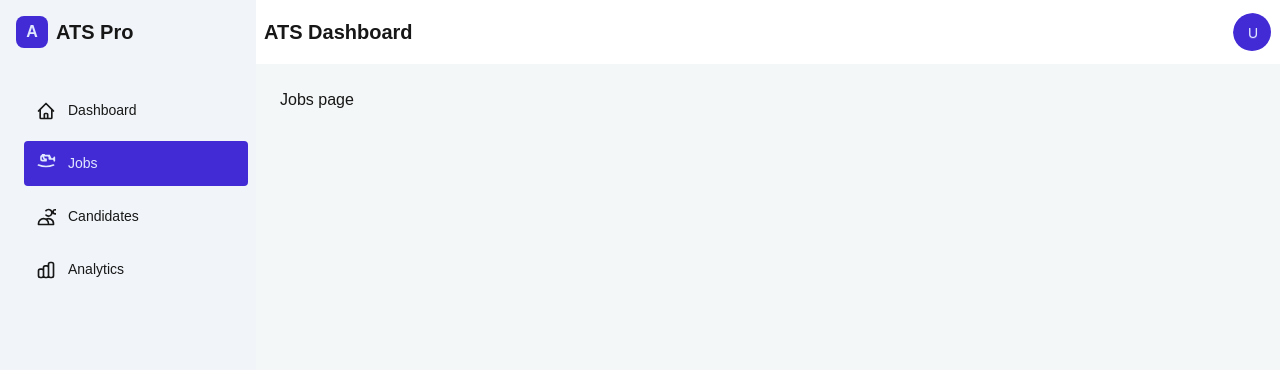
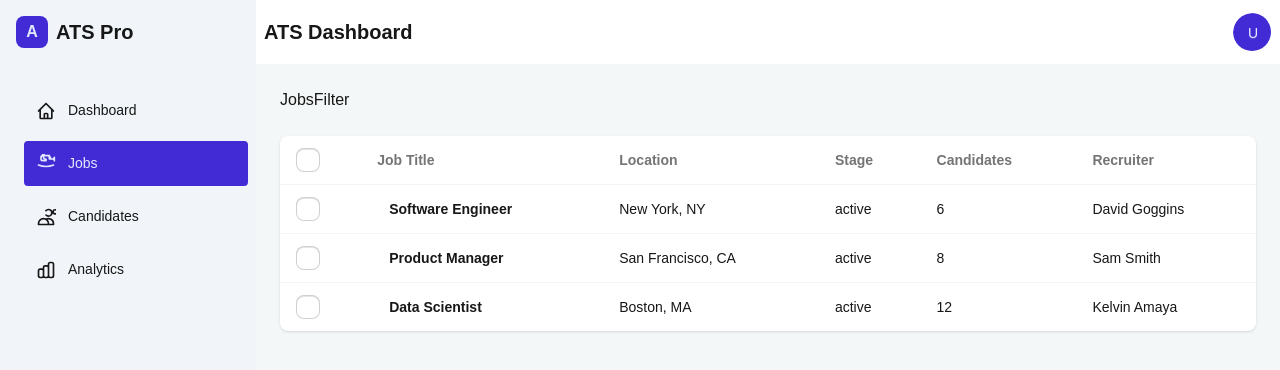
Before and after one commit to VictorDevLab/ats-client, a Next.js app: page /jobs in a window 1280 px wide. Shown: the top 370 px of the page. Built offline with nearby package versions, Linux system fonts and the light colour scheme.

Commit message:
implement jobs table

```diff
--- /dev/null
+++ b/app/jobs/components/JobsFilter.tsx
@@ -0,0 +1,7 @@
+function JobsFilter() {
+  return (
+    <div>JobsFilter</div>
+  )
+}
+
+export default JobsFilter
--- /dev/null
+++ b/app/jobs/components/JobsTable.tsx
@@ -0,0 +1,64 @@
+type Job = {
+  id: number;
+  title: string;
+  recruiter: string;
+  location: string;
+  stage: string;
+  candidates: number;
+};
+type Props = {
+  jobs: Job[];
+};
+function JobsTable({ jobs }: Props) {
+  return (
+    <div>
+      {" "}
+      <div className="card mt-6 bg-base-100 shadow-sm">
+        <div className="overflow-x-auto">
+          <table className="table">
+            <thead>
+              <tr>
+                <th>
+                  <label>
+                    <input type="checkbox" className="checkbox" />
+                  </label>
+                </th>
+                <th>Job Title</th>
+                <th>Location</th>
+                <th>Stage</th>
+                <th>Candidates</th>
+                <th>Recruiter</th>
+              </tr>
+            </thead>
+            <tbody>
+              {jobs.map((job) => (
+                <tr key={job.id}>
+                  <th>
+                    <label>
+                      <input type="checkbox" className="checkbox" />
+                    </label>
+                  </th>
+                  <td>
+                    <div className="flex items-center gap-3">
+                      <div className="avatar">
+                      </div>
+                      <div>
+                        <div className="font-bold">{job.title}</div>
+                      </div>
+                    </div>
+                  </td>
+                  <td>{job.location}</td>
+                  <td>{job.stage}</td>
+                  <td>{job.candidates}</td>
+                  <td>{job.recruiter}</td>
+                </tr>
+              ))}
+            </tbody>
+          </table>
+        </div>
+      </div>
+    </div>
+  );
+}
+
+export default JobsTable;
--- a/app/jobs/page.tsx
+++ b/app/jobs/page.tsx
@@ -1,6 +1,17 @@
+import JobsFilter from "./components/JobsFilter"
+import JobsTable from "./components/JobsTable"
+
 function page() {
+  const jobs = [
+    {id: 1, title: "Software Engineer", recruiter: "David Goggins", location: "New York, NY", stage:  "active", candidates: 6},
+    { id: 2, title: "Product Manager", recruiter: "Sam Smith", location: "San Francisco, CA", stage:  "active", candidates: 8},
+    { id: 3, title: "Data Scientist", recruiter: "Kelvin Amaya", location: "Boston, MA", stage:  "active", candidates: 12},
+  ]
   return (
-    <div>Jobs page</div>
+    <div>
+      <JobsFilter />
+      <JobsTable jobs={jobs} />
+    </div>
   )
 }
 
```
Also changed, not shown: app/candidates/components/CandidatesTable.tsx (+15 -10 lines).
